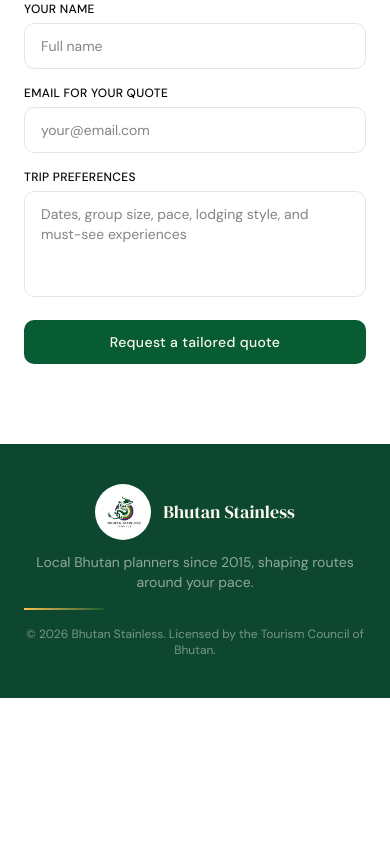
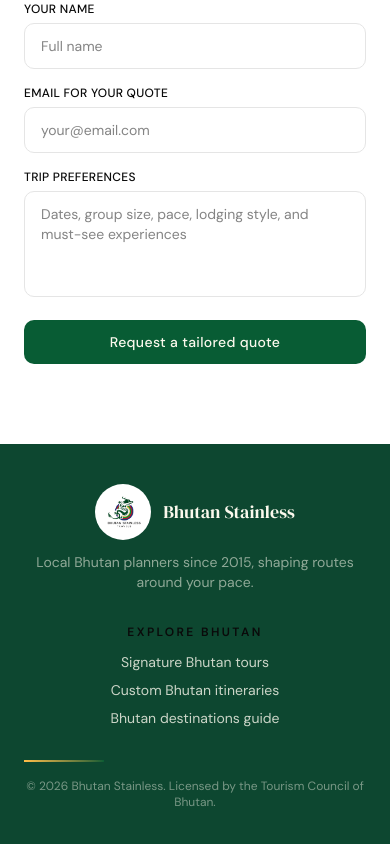
Before and after one commit to Kzoeps/bhutan-stainless-travels, a Next.js app: page / in a window 390 px wide. Shown: the part 7456-8300 px from the top of the page. Before the commit the page ends 8154 px from the top, so only its background shows below. Built offline with nearby package versions, Linux system fonts and the light colour scheme.

Commit message:
Add crawlable global links (stanlee-c2l.10)

```diff
--- a/app/page.tsx
+++ b/app/page.tsx
@@ -33,6 +33,12 @@ export const metadata: Metadata = buildSiteMetadata({
   },
 })
 
+const globalSeoLinks = [
+  { href: "/bhutan-tours", label: "Signature Bhutan tours" },
+  { href: "/bhutan-itineraries", label: "Custom Bhutan itineraries" },
+  { href: "/bhutan-destinations", label: "Bhutan destinations guide" },
+]
+
 export default function Page() {
   const schemas = buildHomepageSchemas()
 
@@ -54,7 +60,7 @@ export default function Page() {
       <PackagesSection />
       <AboutSection />
       <ContactSection />
-      <Footer />
+      <Footer seoLinks={globalSeoLinks} />
     </main>
   )
 }
--- a/components/pathfinder/footer.tsx
+++ b/components/pathfinder/footer.tsx
@@ -1,11 +1,21 @@
 import Image from "next/image"
 
-const Footer = () => {
+type FooterLink = {
+  href: string
+  label: string
+}
+
+type FooterProps = {
+  seoLinks?: FooterLink[]
+}
+
+const Footer = ({ seoLinks = [] }: FooterProps) => {
   return (
     <footer className="bg-maroon-deep py-10">
       <div className="mx-auto max-w-7xl px-6">
-        <div className="text-center">
-          <div className="mb-3 flex items-center justify-center gap-3">
+        <div className="flex flex-col gap-8 text-center md:flex-row md:items-start md:justify-between md:text-left">
+          <div>
+            <div className="mb-3 flex items-center justify-center gap-3 md:justify-start">
               <div className="flex h-14 w-14 shrink-0 items-center justify-center rounded-full bg-white p-1">
                 <Image
                   src="/stainless-travels-logo.png"
@@ -19,15 +29,34 @@ const Footer = () => {
                 Bhutan Stainless
               </span>
             </div>
-          <p className="font-body text-cream/55 mb-4 text-sm">
+            <p className="font-body text-cream/55 text-sm">
               Local Bhutan planners since 2015, shaping routes around your pace.
             </p>
-          <div className="bhutan-divider mb-4 w-12" />
-          <p className="font-body text-cream/45 text-xs">
-            © {new Date().getFullYear()} Bhutan Stainless. Licensed by the
-            Tourism Council of Bhutan.
+          </div>
+          {seoLinks.length > 0 && (
+            <div className="space-y-3">
+              <p className="font-body text-cream/60 text-xs font-semibold tracking-[0.2em] uppercase">
+                Explore Bhutan
               </p>
+              <div className="flex flex-col items-center gap-2 md:items-start">
+                {seoLinks.map((link) => (
+                  <a
+                    key={link.href}
+                    href={link.href}
+                    className="font-body text-cream/80 hover:text-gold text-sm transition-colors"
+                  >
+                    {link.label}
+                  </a>
+                ))}
               </div>
+            </div>
+          )}
+        </div>
+        <div className="bhutan-divider mt-8 mb-4 w-12" />
+        <p className="font-body text-cream/45 text-center text-xs">
+          © {new Date().getFullYear()} Bhutan Stainless. Licensed by the Tourism
+          Council of Bhutan.
+        </p>
       </div>
     </footer>
   )
--- a/components/pathfinder/navbar.tsx
+++ b/components/pathfinder/navbar.tsx
@@ -20,6 +20,9 @@ const Navbar = () => {
     { href: "#packages", label: "Journey ideas" },
     { href: "#about", label: "Our story" },
     { href: "#contact", label: "Plan with us" },
+    { href: "/bhutan-tours", label: "Signature tours" },
+    { href: "/bhutan-itineraries", label: "Trip itineraries" },
+    { href: "/bhutan-destinations", label: "Destination guide" },
   ]
 
   return (
```
Lines whose indentation alone changed are shown as unchanged.
